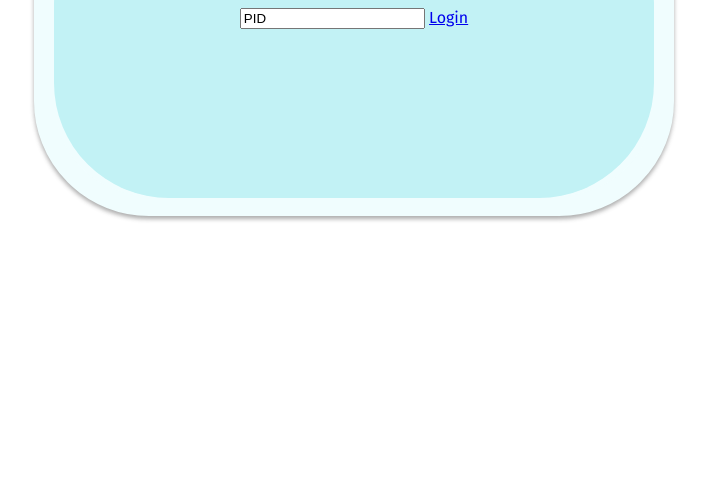
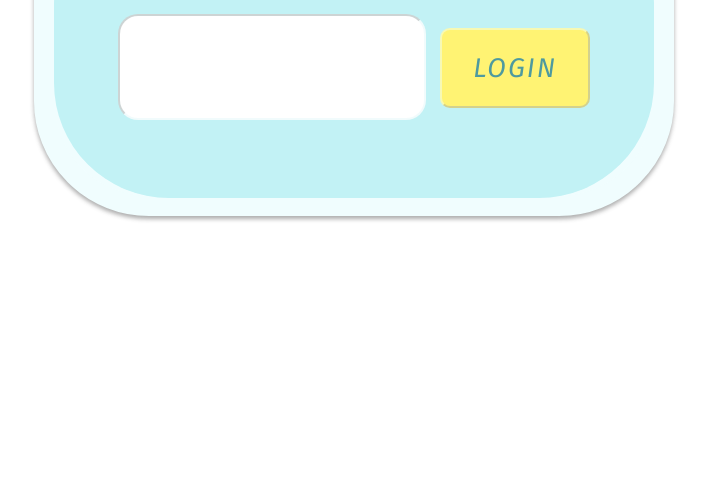
Before and after one commit to AnaLopezMurillo/COMP-426-Final-Project, a website: page login.html in a window 1280 px wide. Shown: the part 322-800 px from the top of the page, without its empty margins (230-937 px from the left). Drawn offline with Linux system fonts and the light colour scheme.

Commit message:
Added Login Button + Input Styling

```diff
--- a/login.html
+++ b/login.html
@@ -14,8 +14,12 @@
                         <h2>
                             Please Enter your PID:
                         </h2>
-                        <input id="PID" value="PID">
-                        <a href="http://localhost:3000/weather">Login</a>
+                        <input id="PID" >
+                        <a href="http://localhost:3000/weather">
+                            <button>
+                                LOGIN
+                            </button>
+                        </a>
                     </div>
                 </div>
             </div>
--- a/public/style.css
+++ b/public/style.css
@@ -9,7 +9,6 @@ h1 {
 
 .center {
     float:left;
-    /* display: flex; */
     justify-content: center;
     align-items: center;
     text-align: center;
@@ -42,10 +41,9 @@ h1 {
     margin-right:20vw;
 }
 
-.login-card #content h2 {
-    font-family: 'Fira Sans';
+#content h2 {
     letter-spacing: 4px;
-    font-size: 35px;
+    font-size: 37px;
     background-color: #51A1A7;
     color: transparent;
     text-shadow: 2px 2px 3px rgba(255,255,255,0.5);
@@ -58,6 +56,32 @@ h1 {
     padding-top: 20px;
 }
 
+.login-content input {
+    font-family: 'Fira Sans';
+    font-size: 30px;
+    color: #51A1A7;
+    text-align: center;
+    letter-spacing: 4px;
+    border-radius: 20px;
+    border-color:rgba(225, 247, 248, 0.465);
+    width: 300px;
+    height: 100px;
+    margin-right: 10px;
+}
+
+button {
+    font-family: 'Fira Sans';
+    color: #4E9A9F;
+    font-size: 27px;
+    font-style: oblique;
+    letter-spacing: 2px;
+    background-color: #FFF373;
+    border-radius: 10px;
+    border-color:rgba(238, 254, 255, 0.465);
+    width: 150px;
+    height: 80px;
+}
+
 .login-sun {
    width: 40%;
    z-index: 2;
```
